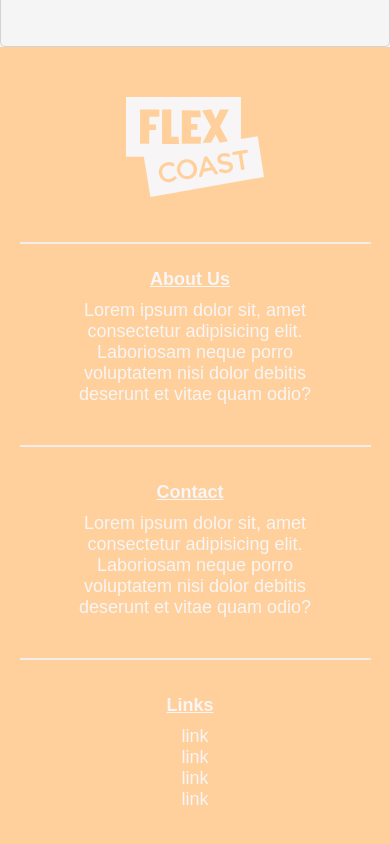
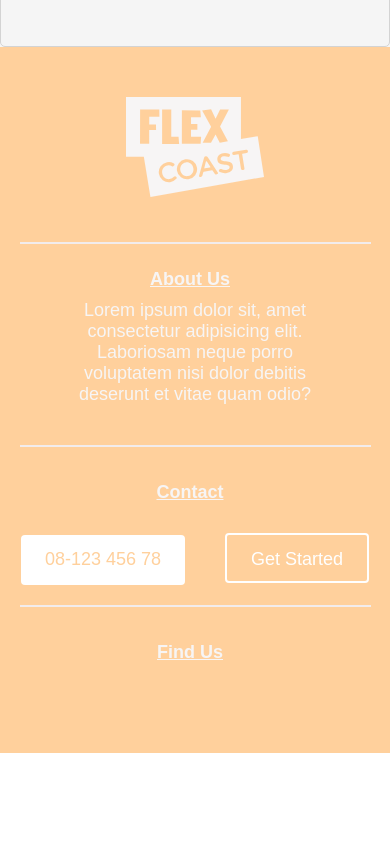
Before and after one commit to SevaDer14/flex_coast_client, a React (Create React App) app: page /inquiry in a window 390 px wide. Shown: the part 1035-1879 px from the top of the page. After the commit the page ends 1788 px from the top, so only its background shows below. Built offline with nearby package versions, Linux system fonts and the light colour scheme.

Commit message:
Add phone button and get started button to footer

```diff
--- a/src/components/Footer.jsx
+++ b/src/components/Footer.jsx
@@ -1,18 +1,21 @@
 import React from 'react'
 import Grid from '@material-ui/core/Grid'
 import logo from '../assets/logoWhite.svg'
+import CustomButton from './custom/CustomButton'
+import { useTranslation } from 'react-i18next'
 
 const Footer = () => {
+  const { t } = useTranslation()
   return (
     <>
       <Grid data-cy='footer' id='footer' container alignItems='center'>
         <Grid className='footer-header' item xs={12}>
-        <img src={logo} alt='logo' className='logo' data-cy='flex-coast' />
+          <img src={logo} alt='logo' className='logo' data-cy='flex-coast' />
           <hr className='top-hr' />
         </Grid>
         <Grid data-cy='footer-categories' container alignItems='flex-start'>
           <Grid data-cy='footer-about' className='sub-header' item sm={4}>
-          <h3>About Us</h3>
+            <h3>About Us</h3>
             <p className='footer-text'>
               Lorem ipsum dolor sit, amet consectetur adipisicing elit.
               Laboriosam neque porro voluptatem nisi dolor debitis deserunt et
@@ -27,27 +30,17 @@ const Footer = () => {
             xs={12}
             sm={4}>
             <h3>Contact</h3>
-            <p className='footer-text'>
-              Lorem ipsum dolor sit, amet consectetur adipisicing elit.
-              Laboriosam neque porro voluptatem nisi dolor debitis deserunt et
-              vitae quam odio?
-            </p>
+            <CustomButton dataCy='phone-number'>
+              <a href='tel:+46812345678'>08-123 456 78</a>
+            </CustomButton>
+            <CustomButton dataCy='get-started' link to='/inquiry'>
+              {t('landingPage.startButton')}
+            </CustomButton>
+
             <hr className='sub-hr' />
           </Grid>
           <Grid data-cy='links' className='sub-header' item xs={12} sm={4}>
-            <h3>Links</h3>
-            <p className='footer-link'>
-              <a href='https://www.youtube.com/watch?v=dQw4w9WgXcQ'>link</a>
-            </p>
-            <p className='footer-link'>
-              <a href='https://www.youtube.com/watch?v=dQw4w9WgXcQ'>link</a>
-            </p>
-            <p className='footer-link'>
-              <a href='https://www.youtube.com/watch?v=dQw4w9WgXcQ'>link</a>
-            </p>
-            <p className='footer-link'>
-              <a href='https://www.youtube.com/watch?v=dQw4w9WgXcQ'>link</a>
-            </p>
+            <h3>Find Us</h3>
           </Grid>
         </Grid>
       </Grid>
--- a/src/styles/footer.css
+++ b/src/styles/footer.css
@@ -62,6 +62,27 @@
   }
 }
 
+#footer .sub-header .custom-button {
+  background-color: #fff;
+  margin: 20px;
+}
+
+#footer .sub-header .custom-button:hover {
+  opacity: 70%;
+  -webkit-transform: none;
+          transform: none;
+}
+
+#footer .sub-header .custom-button a {
+  color: #ffd09c;
+}
+
+#footer .sub-header .custom-button:nth-last-child(1) {
+  background-color: transparent;
+  border: 2px solid #fff;
+  color: #fff;
+}
+
 .logo {
   height: 100px;
   color: white;
--- a/src/styles/footer.scss
+++ b/src/styles/footer.scss
@@ -46,20 +46,36 @@
       font-size: 18px;
     }
 
-    .sub-hr{
+    .sub-hr {
       border: none;
       height: 2px;
       background-color: rgb(242, 236, 236);
       text-align: center;
       margin: 0 5%;
       @media (min-width: 599px) {
-       display: none;
+        display: none;
       }
+    }
+    .custom-button {
+      background-color: #fff;
+      margin: 20px;
+      &:hover {
+        opacity: 70%;
+        transform: none;
+      }
+      a {
+        color: $secondaryColor;
+      }
+    }
+    .custom-button:nth-last-child(1) {
+      background-color: transparent;
+      border: 2px solid #fff;
+      color: #fff;
     }
   }
 }
 
-.logo{
+.logo {
   height: 100px;
   color: white;
   padding-bottom: 40px;
```
